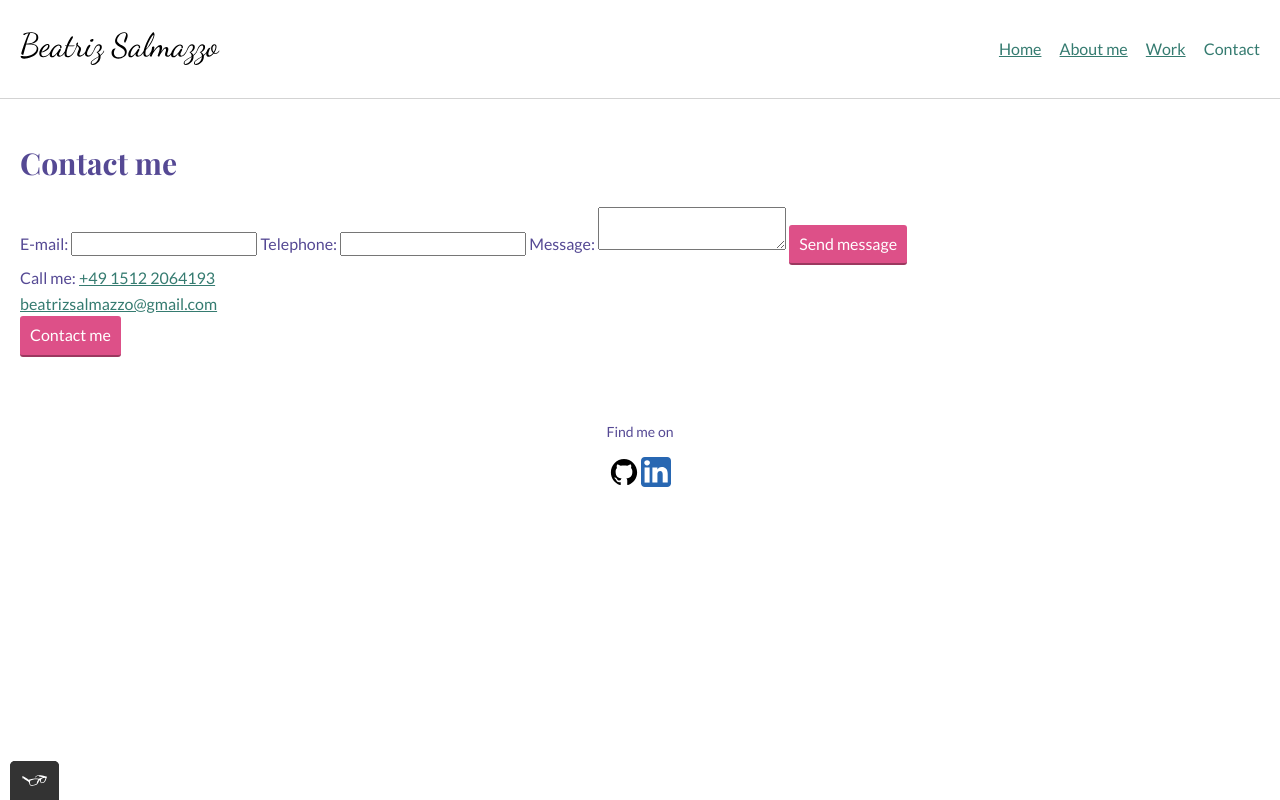
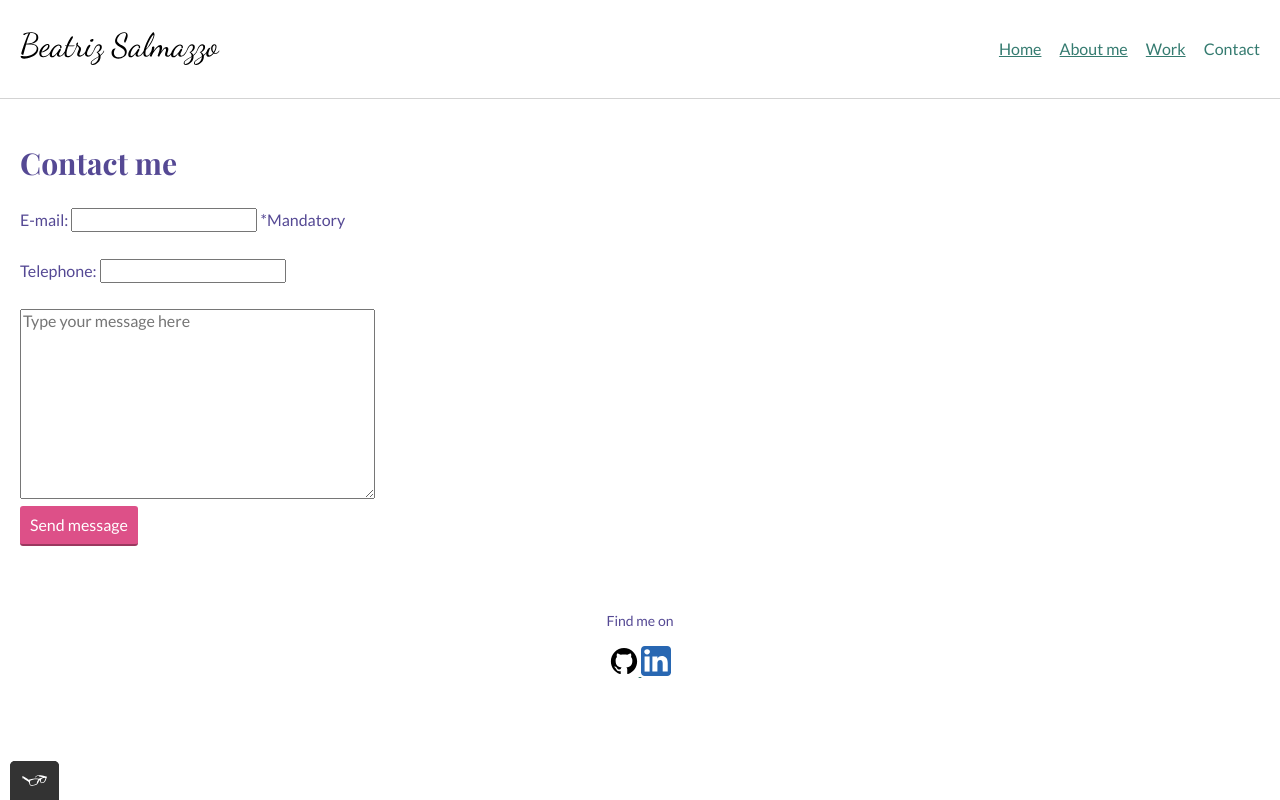
Before and after one commit to beasalmazzo/Portfolio-Site, a plain HTML site: page contact.html in a window 1280 px wide. Drawn offline with nearby package versions, Linux system fonts and the light colour scheme.

Commit message:
add links to footer + delete personal infos

```diff
--- a/contact.html
+++ b/contact.html
@@ -45,23 +45,20 @@
         <form action="" method="post">
             <!--email form-->
             <label class="standard-label" for="contact-email">E-mail: </label>
-            <input type="email" id="contact-email" required>
-
+            <input type="email" id="contact-email" required> <span class="mandatory">*Mandatory</span>
+            <br><br>
             <!--telephone form>-->
             <label class="standand-label" for="contact-telephone">Telephone: </label>
             <input type="tel" id="contact-telephone">
+            <br>
+            <br>
+            <!--message / text form-->
 
-            <!--message / text form-->
-            <label class="standard-label" for="contact-text">Message: </label>
-            <textarea id="contact-text" required></textarea>
-
+            <textarea id="contact-text" cols="40" rows="10" placeholder="Type your message here" required></textarea>
+            <br>
             <input class="form__button" type="submit" value="Send message">
         </form>
 
-        <!--my telephone, email-->
-        Call me: <a href="tel:+4915122064193">+49 1512 2064193</a> <br>
-        <a href="mailto:beatrizsalmazzo@gmail.com">beatrizsalmazzo@gmail.com</a><br>
-        <button type="button"><a href="mailto:beatrizsalmazzo@gmail.com">Contact me</a></button>
     </main>
 
     <footer class="page-footer">
@@ -69,11 +66,16 @@
         <p>Find me on</p>
 
         <div class="socialmedia-icons">
-          <!-- github icon-->
-          <img src="img/github.svg" alt="Github">
+            <!-- github icon-->
+            <a href="https://github.com/beasalmazzo?tab=repositories" target="_blank">
+                <img src="img/github.svg" alt="Github">
+            </a>
 
-          <!--linkedin icon-->
-          <img src="img/linkedin.svg" alt="LinkedIn">
+            <a href="https://www.linkedin.com/in/beatrizsalmazzo/" target="_blank">
+            <!--linkedin icon-->
+                <img src="img/linkedin.svg" alt="LinkedIn">
+            </a>
+
         </div>
 
       </footer>
```
